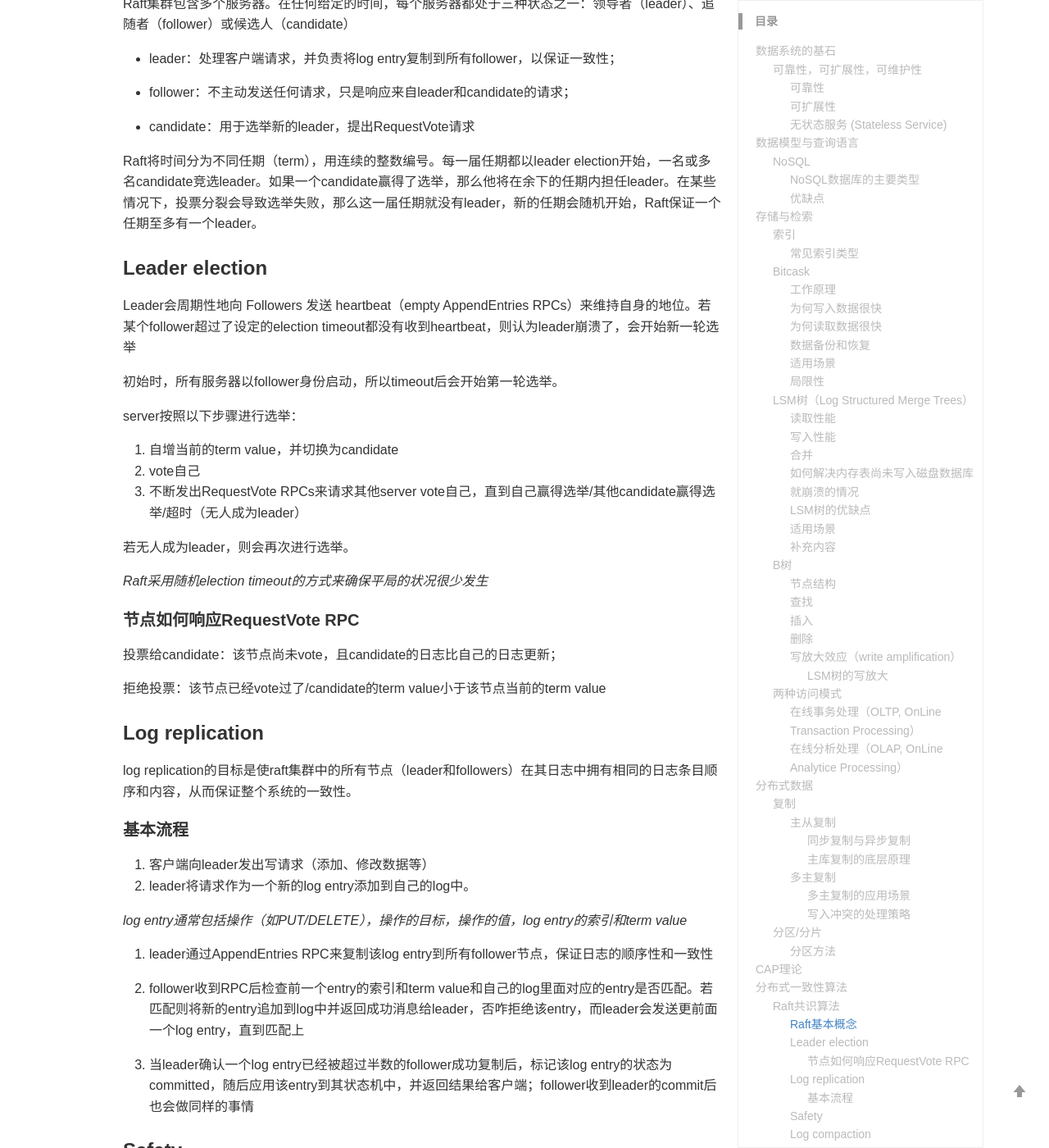
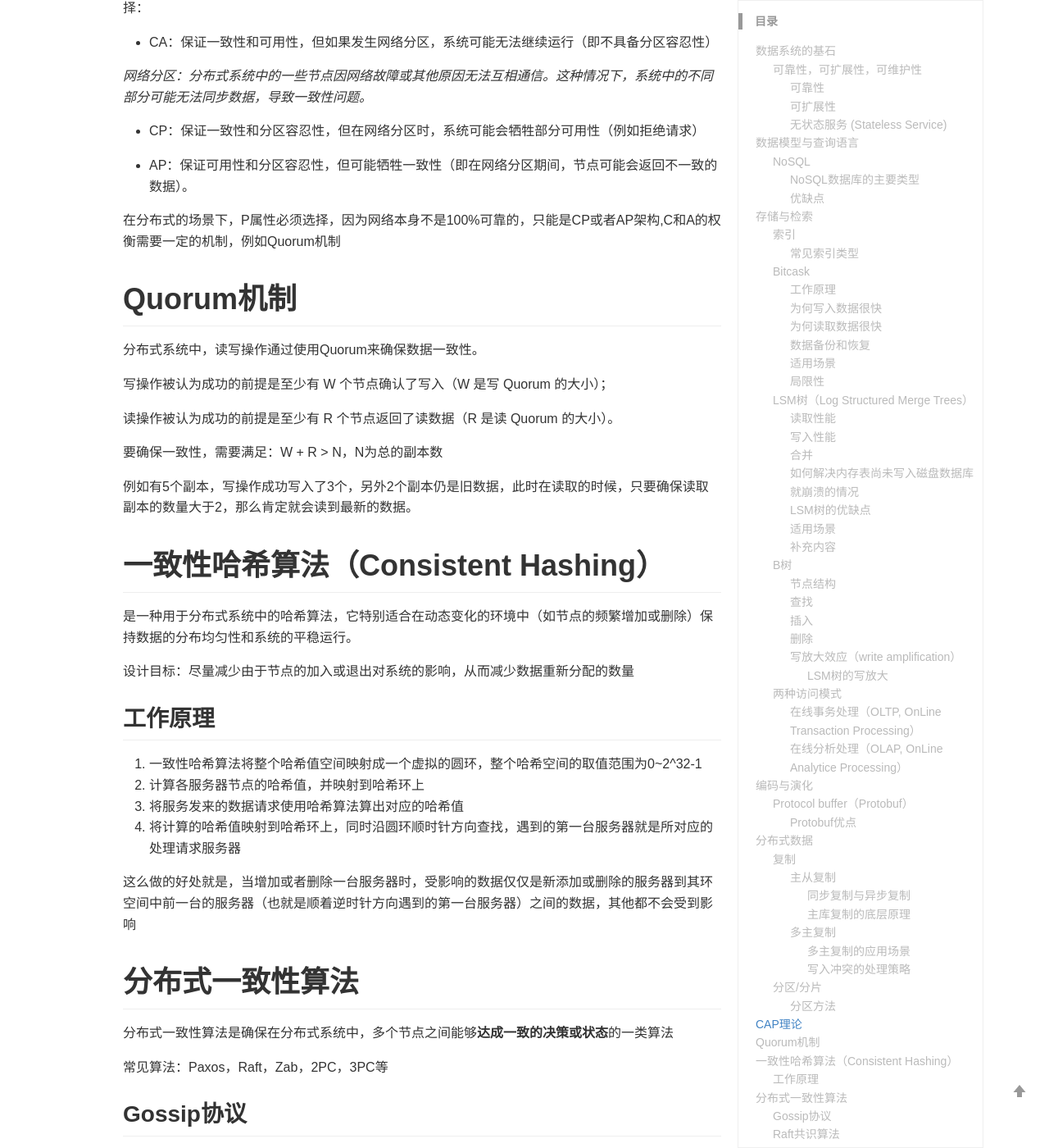
Before and after one commit to SamFrancisco30/SamFrancisco.github.io, a Jekyll site: the page built from _posts/2024-08-06-data-intensive-app.md, in a window 1280 px wide and 1400 px high, scrolled down 10273 px. Shown: the whole window at 82% size. Built offline with Jekyll 4.4.1, drawn with Linux system fonts in a browser that asks for light colours; comment, search, counter and statistics services are not loaded; a style sheet for code colours, icons or effects is not loaded; some of the changed text lies outside the part shown.

Commit message:
add a new post

````diff
--- a/_posts/2024-08-06-data-intensive-app.md
+++ b/_posts/2024-08-06-data-intensive-app.md
@@ -204,6 +204,26 @@ OLAP 系统旨在分析和查询大量历史数据。 它们支持复杂的查
 | 处理的数据 |数据的最新状态（当前时间点）  | 随时间推移的历史事件 |
 | 主要衡量指标 |事务吞吐量  | 查询响应速度 |
 
+# 编码与演化
+## Protocol buffer（Protobuf）
+Protobuf是由谷歌开源的一套结构化的数据存储方案，类似于XML、Json.
+
+示例：
+```
+syntax = "proto3";
+
+message Person {
+    int32 id = 1;
+    string name = 2;
+    string email = 3;
+}
+```
+可以用protoc编译器将".proto"文件编译成不同编程语言的类文件（如 C++、Java、Python 等），这些类可以用于在代码中创建、序列化和反序列化 Protobuf 消息。
+
+### Protobuf优点
+1. Protobuf序列化的数据是二进制格式，比json和xml小，所以传输，解析速度快
+2. 类型安全
+3. 格式简洁
 
 # 分布式数据
 分布式系统采用的是无共享架构（shared-nothing architecture），运行数据库软件的每台机器/虚拟机都称为节点（node）。每个节点只使用各自的处理器，内存和磁盘。节点之间的任何协调，都是在*软件层面*使用传统网络实现的。
@@ -280,7 +300,34 @@ CAP理论指出，在一个系统中，**不可能同时完全满足**上述三
 
 * AP：保证可用性和分区容忍性，但可能牺牲一致性（即在网络分区期间，节点可能会返回不一致的数据）。
 
-在分布式的场景下，P属性必须选择，因为网络本身不是100%可靠的，只能是CP或者AP架构
+在分布式的场景下，P属性必须选择，因为网络本身不是100%可靠的，只能是CP或者AP架构,C和A的权衡需要一定的机制，例如Quorum机制
+
+
+# Quorum机制
+分布式系统中，读写操作通过使用Quorum来确保数据一致性。
+
+写操作被认为成功的前提是至少有 W 个节点确认了写入（W 是写 Quorum 的大小）；
+
+读操作被认为成功的前提是至少有 R 个节点返回了读数据（R 是读 Quorum 的大小）。
+
+要确保一致性，需要满足：W + R > N，N为总的副本数
+
+例如有5个副本，写操作成功写入了3个，另外2个副本仍是旧数据，此时在读取的时候，只要确保读取副本的数量大于2，那么肯定就会读到最新的数据。
+
+# 一致性哈希算法（Consistent Hashing）
+是一种用于分布式系统中的哈希算法，它特别适合在动态变化的环境中（如节点的频繁增加或删除）保持数据的分布均匀性和系统的平稳运行。
+
+设计目标：尽量减少由于节点的加入或退出对系统的影响，从而减少数据重新分配的数量
+
+## 工作原理
+1. 一致性哈希算法将整个哈希值空间映射成一个虚拟的圆环，整个哈希空间的取值范围为0~2^32-1
+2. 计算各服务器节点的哈希值，并映射到哈希环上
+3. 将服务发来的数据请求使用哈希算法算出对应的哈希值
+4. 将计算的哈希值映射到哈希环上，同时沿圆环顺时针方向查找，遇到的第一台服务器就是所对应的处理请求服务器
+
+这么做的好处就是，当增加或者删除一台服务器时，受影响的数据仅仅是新添加或删除的服务器到其环空间中前一台的服务器（也就是顺着逆时针方向遇到的第一台服务器）之间的数据，其他都不会受到影响
+
+
 
 
 # 分布式一致性算法
@@ -288,8 +335,10 @@ CAP理论指出，在一个系统中，**不可能同时完全满足**上述三
 
 常见算法：Paxos，Raft，Zab，2PC，3PC等
 
+## Gossip协议
+在分布式系统中，Gossip协议用来保证网络中所有节点的数据一致性
+
 ## Raft共识算法
-
 Raft将共识问题分解为三个相对独立的子问题：leader election, log replication和safety
 
 ### Raft基本概念
````
Also changed, not shown: _posts/2024-09-02-java-notebook.md (added, +71 -0 lines).
